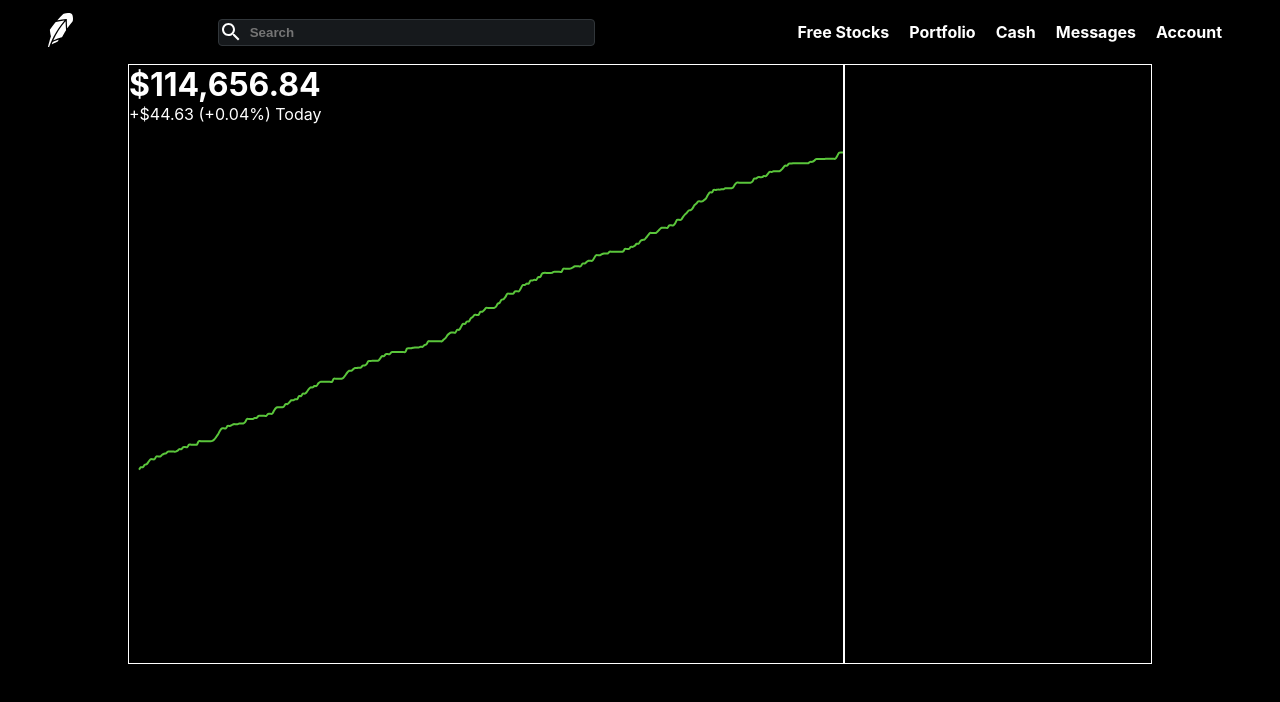
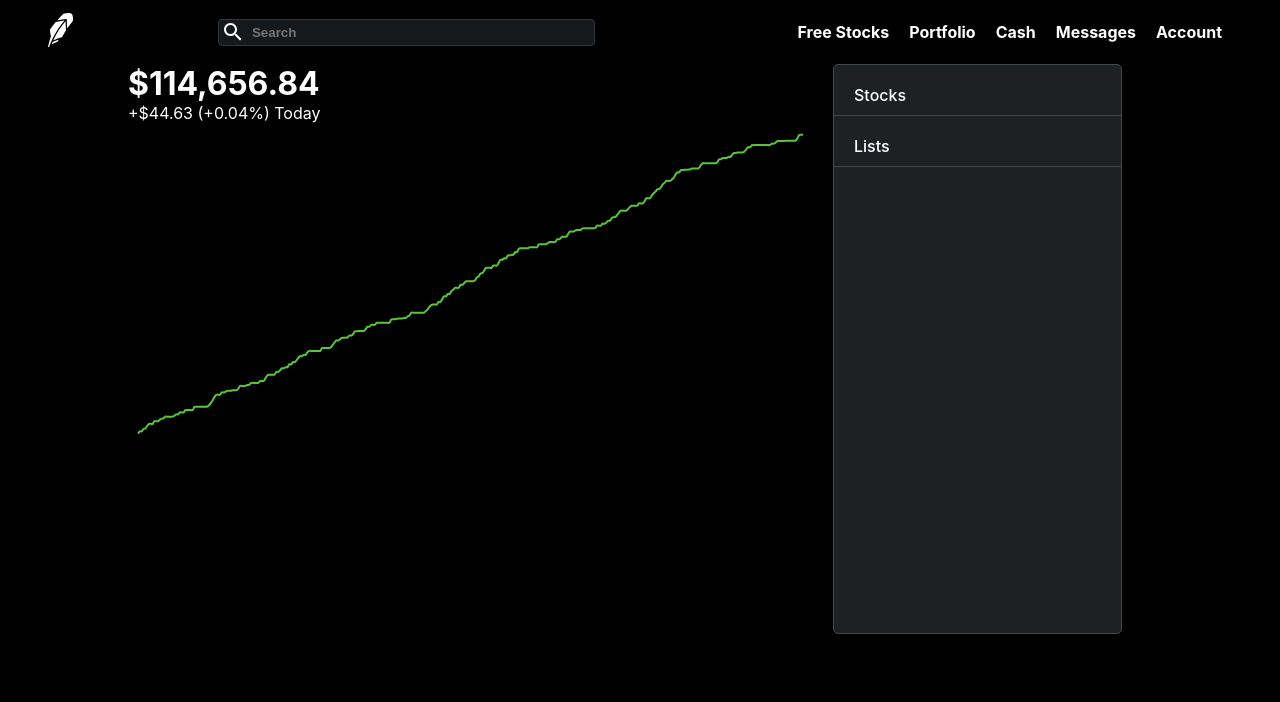
Before and after one commit to rishu110067/Robinhood-Clone, a React (Create React App) app: page / in a window 1280 px wide. Shown: the top 702 px of the page. Built offline with nearby package versions, Linux system fonts and the light colour scheme.

Commit message:
stats section updated

```diff
--- a/src/App.css
+++ b/src/App.css
@@ -1,3 +1,11 @@
+* {
+  margin: 0;
+}
+
+.App {
+  text-align: center;
+}
+
 body {
   background-color: black;
 }
--- a/src/Newsfeed.css
+++ b/src/Newsfeed.css
@@ -1,7 +1,11 @@
 .newsfeed {
-  border: 1px solid white;
   flex: 0.7;
   color: white;
+}
+
+.newsfeed_chartSection {
+    display: flex;
+    flex-direction: column;
 }
 
 .newsfeed_portfolio {
@@ -15,3 +19,7 @@
 .newsfeed_portfolio p {
     margin-top: 0;
 }
+
+.newsfeed_chart {
+    width: 100%;
+}
--- a/src/Stats.css
+++ b/src/Stats.css
@@ -1,4 +1,25 @@
 .stats {
-  border: 1px solid white;
   flex: 0.3;
+  display: flex;
+  flex-direction: column;
+  padding: 0px 30px 30px 30px;
+  color: white;
 }
+
+.stats_container {
+  flex: 1;
+  flex-direction: column;
+  background-color: #1E2023;
+  border-radius: 5px;
+  border: 1px solid #42494D;
+}
+
+.stats_header {
+  display: flex;
+  font-size: 16px;
+  align-items: center;
+  justify-content: space-between;
+  border-bottom: 1px solid #42494D;
+  padding: 20px 20px 10px 20px;
+  font-weight: 500;
+}
--- a/src/Stats.js
+++ b/src/Stats.js
@@ -4,7 +4,24 @@
 function Stats() {
   return (
     <div className="stats">
-        Stats
+      <div className="stats_container">
+        <div className="stats_header">
+          <p>Stocks</p>
+        </div>
+        <div className="stats_content">
+          <div className="stats_rows">
+            {/* for our current stocks */}
+          </div>
+        </div>
+        <div className="stats_header">
+          <p>Lists</p>
+        </div>
+        <div className="stats_content">
+          <div className="stats_rows">
+            {/* stocks we can buy */}
+          </div>
+        </div>
+      </div>
     </div>
   )
 }
```
